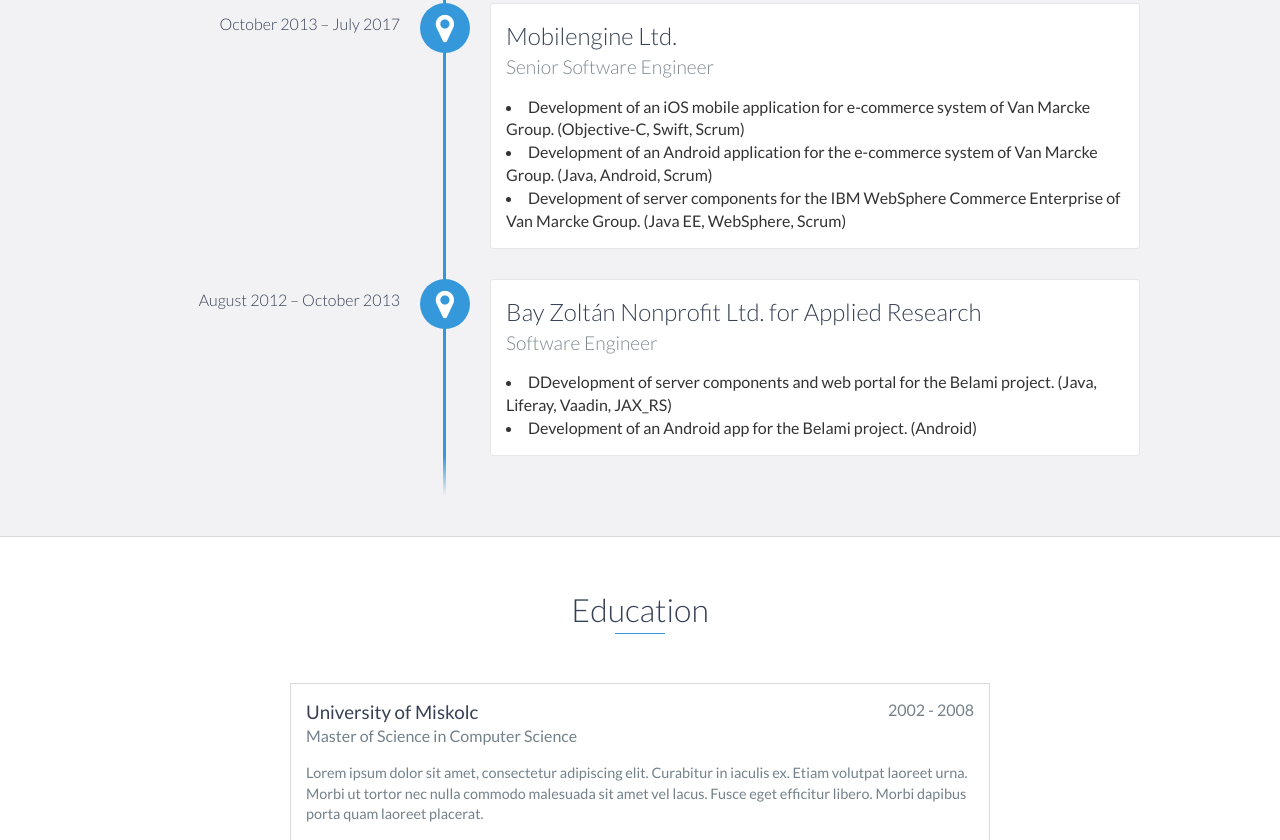
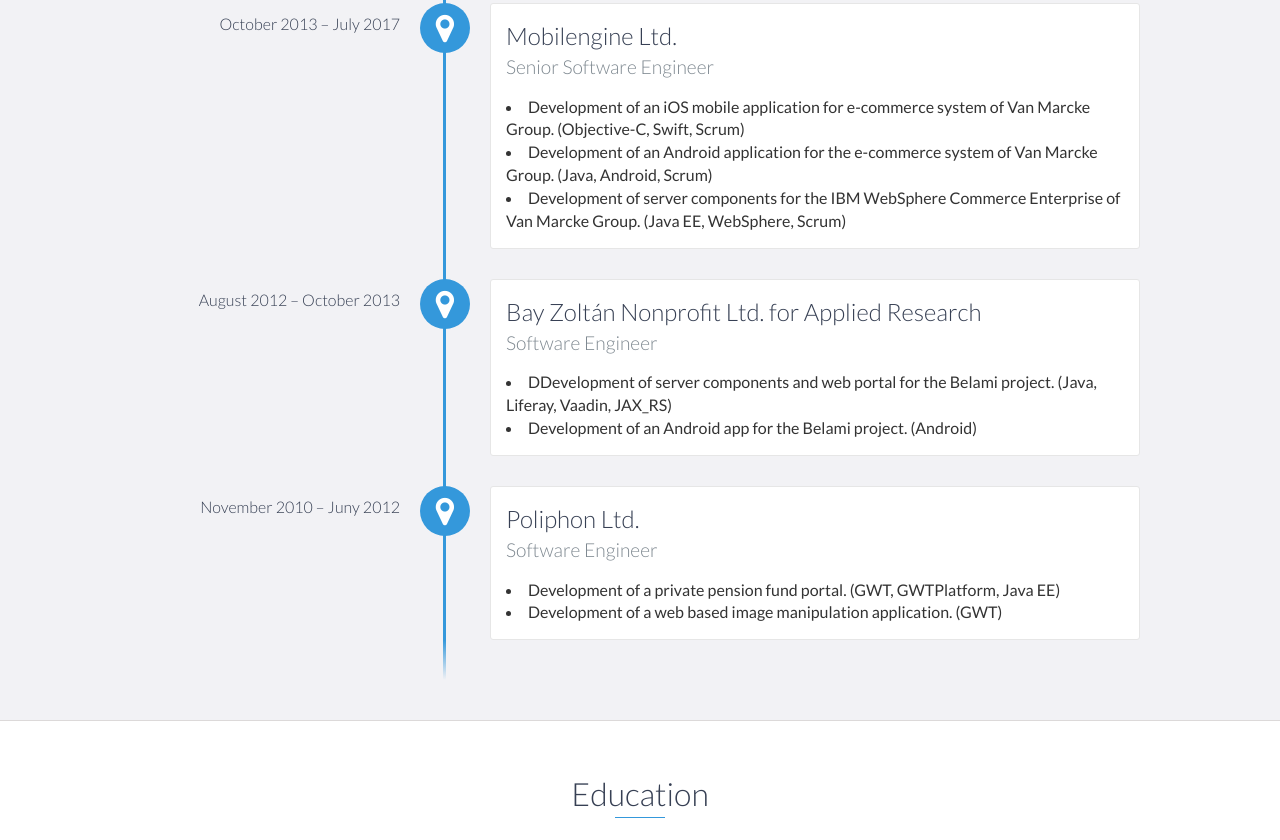
Before and after one commit to andraspetrik/andraspetrik.github.io, a website: page index.html in a window 1280 px wide. Shown: the part 1858-2698 px from the top of the page. Drawn offline with nearby package versions, Linux system fonts and the light colour scheme.

Commit message:
Add polyphon

```diff
--- a/index.html
+++ b/index.html
@@ -134,6 +134,17 @@
 Belami project. (Java, Liferay, Vaadin, JAX_RS)</li>
                     <li>Development of an Android app for the Belami project.
 (Android)</li>
+                </p>
+            </div>
+
+            <div data-date="November 2010 – Juny 2012">
+                <h3>Poliphon Ltd.</h3>
+                <h4>Software Engineer</h4>
+                <p>
+                    <li>Development of a private pension fund portal. (GWT, GWTPlatform,
+Java EE)</li>
+                    <li>Development of a web based image manipulation
+application. (GWT)</li>
                 </p>
             </div>
         </div>
```
